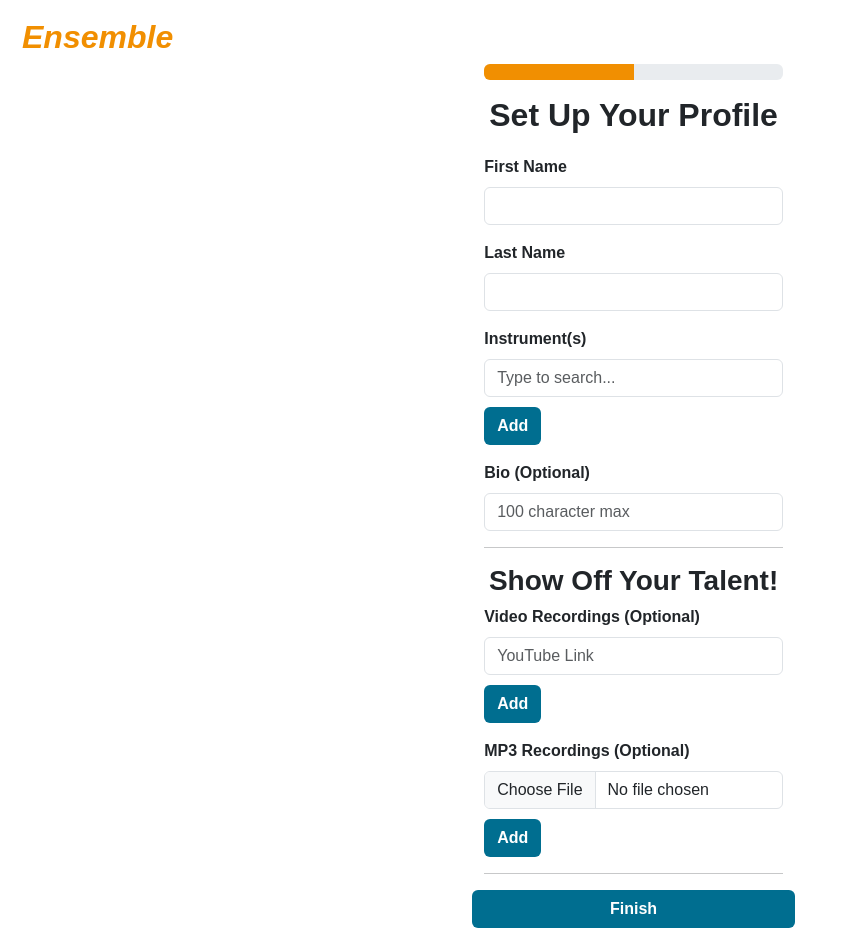
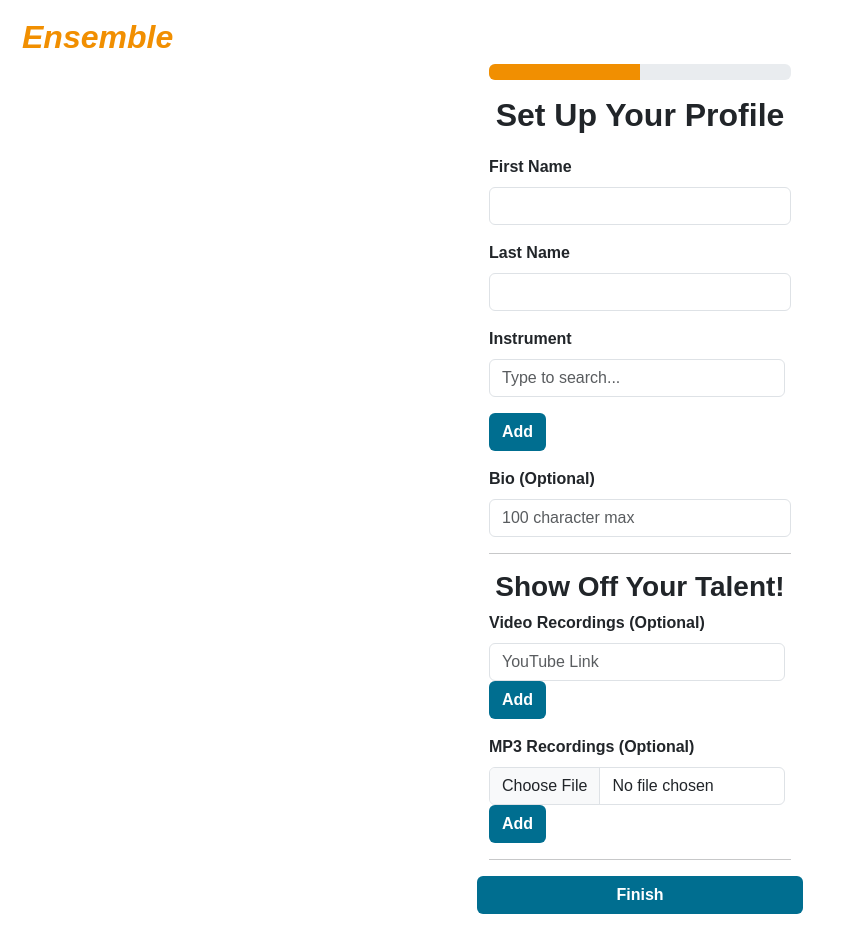
Before and after one commit to DarinVu/Ensemble, an Angular app in the folder ensemble/: page /profile-creation in a window 1280 px wide. Shown: the whole page, without its empty margins (0-843 px from the left). Built offline with nearby package versions, Linux system fonts and the light colour scheme; a web font is replaced by a local one.

Commit message:
Implemented Reactive Form for Profile

```diff
--- a/ensemble/src/app/auth/user.service.ts
+++ b/ensemble/src/app/auth/user.service.ts
@@ -5,9 +5,13 @@ import { Subject } from "rxjs";
     providedIn: 'root'
 })
 export class UserService {
-    userInProgress = new Subject<Object>();
+    private userInProgress: Object
 
     public setUserInProgress(user: Object) {
-        this.userInProgress.next(user);
+        this.userInProgress = user;
+    }
+
+    public getUserInProgress() {
+        return this.userInProgress;
     }
 }
--- a/ensemble/src/app/ensembles/ensembles-find/ensembles-find.component.ts
+++ b/ensemble/src/app/ensembles/ensembles-find/ensembles-find.component.ts
@@ -1,7 +1,6 @@
 import { Component, OnDestroy, OnInit } from '@angular/core';
 import { EnsemblesService } from '../ensembles.service';
 import { Subscription } from 'rxjs';
-import { EnsemblesStorageService } from '../ensembles-storage.service';
 
 @Component({
   selector: 'app-ensembles-find',
@@ -15,7 +14,7 @@ export class EnsemblesFindComponent implements OnInit, OnDestroy {
   ensembles = []
   subscription: Subscription;
 
-  constructor(private ensemblesService: EnsemblesService, private ensemblesStorageService: EnsemblesStorageService) {}
+  constructor(private ensemblesService: EnsemblesService) {}
 
   ngOnInit(): void {
     this.subscription = this.ensemblesService.ensemblesChanged.subscribe(
--- a/ensemble/src/app/profile-creation/profile-creation.component.css
+++ b/ensemble/src/app/profile-creation/profile-creation.component.css
@@ -36,3 +36,16 @@ h3 {
 .progress-bar {
     background-color: #f18f01;
 }
+
+.btn-add {
+    margin-top: 0px;
+}
+
+.control-array-container {
+    display: flex;
+
+}
+
+.input-w-delete {
+    width: 98%;
+}
--- a/ensemble/src/app/profile-creation/profile-creation.component.html
+++ b/ensemble/src/app/profile-creation/profile-creation.component.html
@@ -5,18 +5,35 @@
             <div class="progress-bar" style="width: 50%"></div>
         </div>
         <h2>Set Up Your Profile</h2>
-        <form>
+        <form [formGroup]="profileForm">
             <div class="mb-3">
                 <label for="first-name" class="form-label">First Name</label>
-                <input type="text" class="form-control" id="first-name">
+                <input
+                    type="text"
+                    class="form-control"
+                    id="first-name"
+                    formControlName="firstName">
             </div>
             <div class="mb-3">
                 <label for="last-name" class="form-label">Last Name</label>
-                <input type="text" class="form-control" id="last-name">
+                <input
+                    type="text"
+                    class="form-control"
+                    id="last-name"
+                    formControlname="lastName">
             </div>
-            <div class="mb-3">
-                <label for="instrumentList" class="form-label">Instrument(s)</label>
-                <input class="form-control" list="datalistOptions" id="exampleDataList" placeholder="Type to search...">
+            <div class="mb-3 control" formArrayName="instruments" *ngFor="let instConrol of instrumentControls; let i = index">
+                <div class="form-group" [formGroupName]="i">
+                    <label for="instrumentList" class="form-label">Instrument</label>
+                    <div class="control-array-container">
+                        <input
+                        class="form-control input-w-delete"
+                        list="datalistOptions"
+                        id="instrumentList"
+                        placeholder="Type to search..."
+                        formControlName="instrument">
+                        <button *ngIf="instrumentControls.length > 1"class="btn btn-danger" (click)="onDeleteInstrument(i)">X</button>
+                    </div>
                     <datalist id="datalistOptions">
                         <option value="Accordion">
                         <option value="Alto Saxophone">
@@ -51,23 +68,44 @@
                         <option value="Violin">
                         <option value="Xylophone">
                     </datalist>
-                <button type="button" class="btn btn-add">Add</button>
                 </div>
+            </div>
+            <button type="button" (click)="onAddInstrument()" class="btn btn-add mb-3">Add</button>
             <div class="mb-3">
                 <label for="last-name" class="form-label">Bio (Optional)</label>
                 <input type="text" class="form-control" id="last-name" placeholder="100 character max">
             </div>
             <hr>
             <h3>Show Off Your Talent!</h3>
-            <div class="mb-3">
+            <div class="mb-3" formArrayName="videos" *ngFor="let videoControl of videoControls; let i = index">
+                <div class="form-group" [formGroupName]="i">
                     <label for="video-recording" class="form-label">Video Recordings (Optional)</label>
-                <input type="text" class="form-control" id="video-recording" placeholder="YouTube Link">
-                <button type="button" class="btn btn-add">Add</button>
+                    <div class="control-array-container">
+                        <input
+                        type="text"
+                        class="form-control input-w-delete"
+                        id="video-recording"
+                        placeholder="YouTube Link"
+                        formControlName="video"
+                    >
+                    <button *ngIf="videoControls.length > 1"class="btn btn-danger" (click)="onDeleteVideo(i)">X</button>
                     </div>
-            <div class="mb-3">
+                </div>
+                <button type="button" (click)="onAddVideo()" class="btn btn-add">Add</button>
+            </div>
+            <div class="mb-3" formArrayName="recordings" *ngFor="let recordingControl of recordingControls; let i = index">
+                <div class="form-group" [formGroupName]="i">
                     <label for="mp3-recording" class="form-label">MP3 Recordings (Optional)</label>
-                <input class="form-control" type="file" id="mp3-recording">
-                <button type="button" class="btn btn-add">Add</button>
+                    <div class="control-array-container">
+                        <input
+                        class="form-control input-w-delete"
+                        type="file"
+                        id="mp3-recording"
+                        formControlName="recording">
+                        <button *ngIf="recordingControls.length > 1"class="btn btn-danger" (click)="onDeleteRecording(i)">X</button>
+                    </div>
+                </div>
+                <button type="button" (click)="onAddRecording()" class="btn btn-add">Add</button>
             </div>
             <hr>
             <div class="row">
--- a/ensemble/src/app/profile-creation/profile-creation.component.ts
+++ b/ensemble/src/app/profile-creation/profile-creation.component.ts
@@ -1,16 +1,99 @@
-import { Component } from '@angular/core';
+import { Component, OnDestroy, OnInit } from '@angular/core';
 import { Router } from '@angular/router';
+import { UserService } from '../auth/user.service';
+import { Subscription } from 'rxjs';
+import { FormArray, FormControl, FormGroup, Validators } from '@angular/forms';
 
 @Component({
   selector: 'app-profile-creation',
   templateUrl: './profile-creation.component.html',
   styleUrl: './profile-creation.component.css'
 })
-export class ProfileCreationComponent {
+export class ProfileCreationComponent implements OnInit {
+  currentUser: any;
+  profileForm: FormGroup;
 
-  constructor(private router: Router) {}
+
+  constructor(private router: Router, private userService: UserService) {}
+
+  ngOnInit(): void {
+    this.currentUser = this.userService.getUserInProgress();
+
+    let instruments = new FormArray([new FormGroup({
+      'instrument': new FormControl(null, Validators.required)
+    })]);
+
+    let videos = new FormArray([new FormGroup({
+      'video': new FormControl(null, Validators.required)
+    })]);
+
+    let recordings = new FormArray([new FormGroup({
+      'recording': new FormControl(null, Validators.required)
+    })]);
+
+    this.profileForm = new FormGroup({
+      'firstName': new FormControl(null, Validators.required),
+      'lastName': new FormControl(null, Validators.required),
+      'instruments': instruments,
+      'bio': new FormControl(null, [Validators.required, Validators.maxLength(100)]),
+      'videos': videos,
+      'recordings': recordings
+    })
+  }
+
+  onAddInstrument() {
+    (<FormArray>this.profileForm.get('instruments')).push(
+      new FormGroup({
+        'instrument': new FormControl(null, Validators.required)
+      })
+    );
+  }
+
+  onDeleteInstrument(index: number) {
+    (<FormArray>this.profileForm.get('instruments')).removeAt(index);
+  }
+
+
+  get instrumentControls() {
+    return (<FormArray>this.profileForm.get('instruments')).controls;
+  }
+
+  onAddVideo() {
+    (<FormArray>this.profileForm.get('videos')).push(
+      new FormGroup({
+        'video': new FormControl(null, Validators.required)
+      })
+    );
+  }
+
+  onDeleteVideo(index: number) {
+    (<FormArray>this.profileForm.get('videos')).removeAt(index);
+  }
+
+
+  get videoControls() {
+    return (<FormArray>this.profileForm.get('videos')).controls;
+  }
+
+  onAddRecording() {
+    (<FormArray>this.profileForm.get('recordings')).push(
+      new FormGroup({
+        'video': new FormControl(null, Validators.required)
+      })
+    );
+  }
+
+  onDeleteRecording(index: number) {
+    (<FormArray>this.profileForm.get('recordings')).removeAt(index);
+  }
+
+
+  get recordingControls() {
+    return (<FormArray>this.profileForm.get('recordings')).controls;
+  }
 
   onSubmit() {
     this.router.navigate(['user-home']);
   }
+
 }
--- a/ensemble/src/styles.css
+++ b/ensemble/src/styles.css
@@ -1,8 +1,8 @@
 body {
     margin: 0;
     padding: 0;
-    width: 99%;
-    height: 100%;
+    width: 100%;
+    height: 100vh;
     box-sizing: border-box;
     font-weight: 700;
     font-family: "Montserrat", sans-serif;
```
Lines whose indentation alone changed are shown as unchanged.
